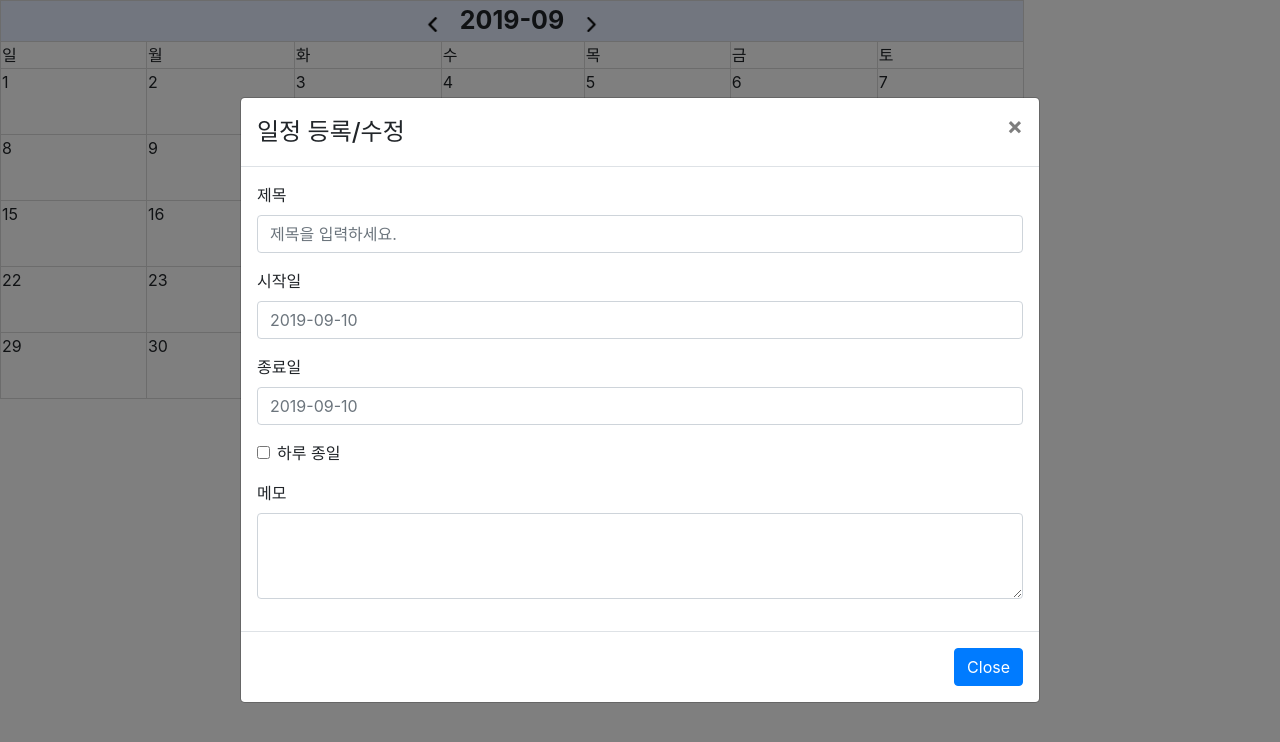
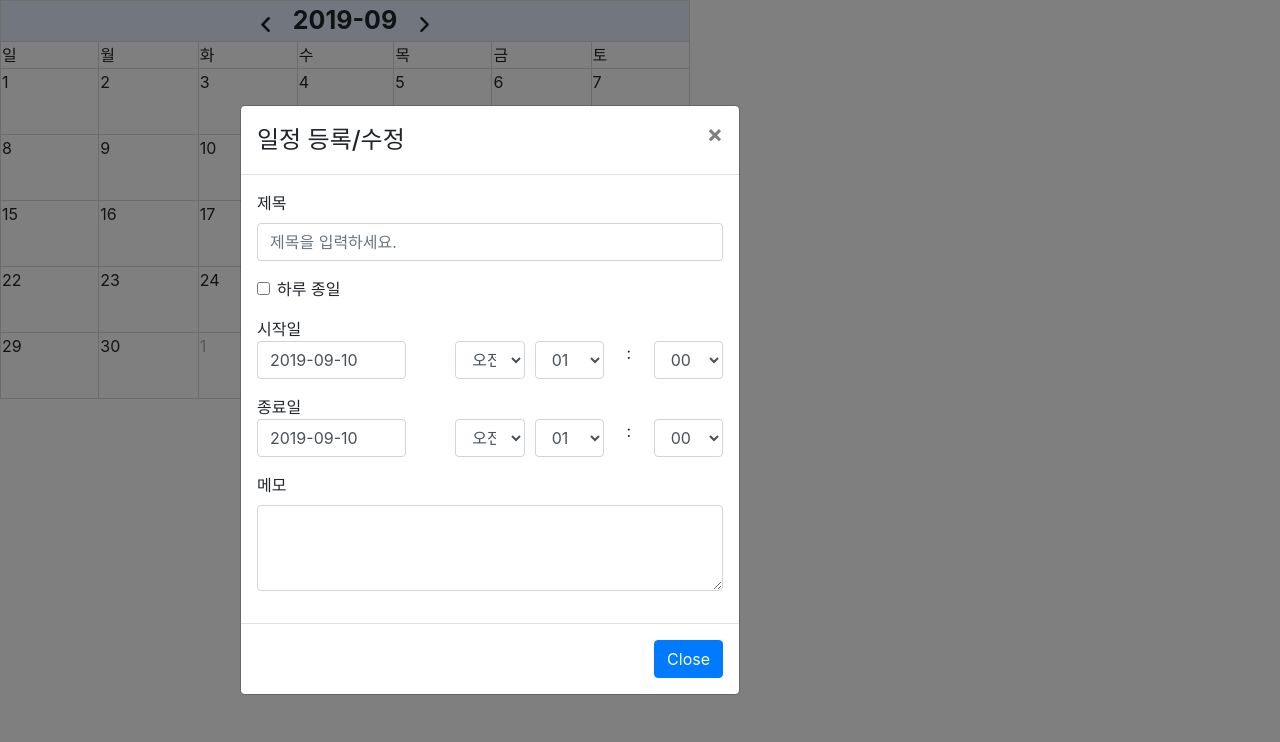
Before and after one commit to jyynkr92/calendar_schedule, a React (Create React App) app: page / in a window 1280 px wide. Both pictures are taken after a click on the element "10". Shown: the top 742 px of the page. Built offline with nearby package versions, Linux system fonts and the light colour scheme.

Commit message:
hour and minute option with for loop and design with col-md

```diff
--- a/package.json
+++ b/package.json
@@ -3,10 +3,16 @@
   "version": "0.1.0",
   "private": true,
   "dependencies": {
+    "antd": "^3.23.6",
     "bootstrap": "^4.3.1",
+    "moment": "^2.24.0",
     "react": "^16.9.0",
     "react-bootstrap": "^1.0.0-beta.14",
+    "react-bootstrap-date-picker": "^5.1.0",
+    "react-datepicker": "^2.9.6",
+    "react-day-picker": "^7.3.2",
     "react-dom": "^16.9.0",
+    "react-input-calendar": "^0.5.4",
     "react-redux": "^7.1.1",
     "react-scripts": "3.1.2",
     "redux": "^4.0.4",
--- a/src/App.css
+++ b/src/App.css
@@ -1,5 +1,5 @@
 .calendar {
-  width: 80%;
+  width: 690px;
   border-collapse: collapse;
 }
 .calendar td,
@@ -37,3 +37,29 @@
 .month_select {
   text-align: center;
 }
+
+.datepicker_div input {
+  display: block;
+  width: 100%;
+  height: calc(1.5em + 0.75rem + 2px);
+  padding: 0.375rem 0.75rem;
+  font-size: 1rem;
+  font-weight: 400;
+  line-height: 1.5;
+  color: #495057;
+  background-color: #fff;
+  background-clip: padding-box;
+  border: 1px solid #ced4da;
+  border-radius: 0.25rem;
+  transition: border-color 0.15s ease-in-out, box-shadow 0.15s ease-in-out;
+}
+
+.modal-content {
+  width: 500px !important;
+  height: 590px;
+}
+
+#endTime_separator,
+#startTime_separator {
+  text-align: center;
+}
--- a/src/components/CustomModal.js
+++ b/src/components/CustomModal.js
@@ -1,5 +1,9 @@
 import React from "react";
-import { Modal, Form, Button } from "react-bootstrap";
+import { Modal, Form, Button, Col } from "react-bootstrap";
+import DayPickerInput from "react-day-picker/DayPickerInput";
+import "react-day-picker/lib/style.css";
+import "moment/locale/ko";
+import MomentLocaleUtils from "react-day-picker/moment";
 
 const CustomModal = ({ modalDate, show, onHide }) => {
   return (
@@ -21,17 +25,93 @@ const CustomModal = ({ modalDate, show, onHide }) => {
             <Form.Label>제목</Form.Label>
             <Form.Control type="text" placeholder="제목을 입력하세요." />
           </Form.Group>
-          <Form.Group>
-            <Form.Label>시작일</Form.Label>
-            <Form.Control type="text" placeholder={modalDate} />
-          </Form.Group>
-          <Form.Group>
-            <Form.Label>종료일</Form.Label>
-            <Form.Control type="text" placeholder={modalDate} />
-          </Form.Group>
           <Form.Group controlId="formBasicCheckbox">
             <Form.Check type="checkbox" label="하루 종일" />
           </Form.Group>
+          <div>시작일</div>
+          <Form.Row>
+            <Form.Group md="4" as={Col}>
+              <div className="datepicker_div">
+                <DayPickerInput
+                  id="startDate"
+                  value={modalDate}
+                  placeholder={modalDate}
+                  dayPickerProps={{
+                    locale: "ko",
+                    localeUtils: MomentLocaleUtils
+                  }}
+                />
+              </div>
+            </Form.Group>
+            <Form.Group md="1" as={Col}>
+              &nbsp;
+            </Form.Group>
+            <Form.Group md="2" as={Col} controlId="startTime_ampm">
+              <Form.Control as="select">
+                <option>오전</option>
+                <option>오후</option>
+              </Form.Control>
+            </Form.Group>
+            <Form.Group md="2" as={Col} controlId="startTime_hour">
+              <Form.Control as="select">
+                {[...Array(12)].map((x, i) => (
+                  <option> {i + 1 < 10 ? "0" + (i + 1) : i + 1} </option>
+                ))}
+              </Form.Control>
+            </Form.Group>
+            <Form.Group md="1" as={Col} id="startTime_separator">
+              :
+            </Form.Group>
+            <Form.Group md="2" as={Col} controlId="startTime_minute">
+              <Form.Control as="select">
+                {[...Array(12)].map((x, i) => (
+                  <option> {i * 5 < 10 ? "0" + i * 5 : i * 5} </option>
+                ))}
+              </Form.Control>
+            </Form.Group>
+          </Form.Row>
+          <div>종료일</div>
+          <Form.Row>
+            <Form.Group md="4" as={Col}>
+              <div className="datepicker_div">
+                <DayPickerInput
+                  id="endDate"
+                  value={modalDate}
+                  placeholder={modalDate}
+                  dayPickerProps={{
+                    locale: "ko",
+                    localeUtils: MomentLocaleUtils
+                  }}
+                />
+              </div>
+            </Form.Group>
+            <Form.Group md="1" as={Col}>
+              &nbsp;
+            </Form.Group>
+            <Form.Group md="2" as={Col} controlId="endTime_ampm">
+              <Form.Control as="select">
+                <option>오전</option>
+                <option>오후</option>
+              </Form.Control>
+            </Form.Group>
+            <Form.Group as={Col} md="2" controlId="endTime_hour">
+              <Form.Control as="select">
+                {[...Array(12)].map((x, i) => (
+                  <option> {i + 1 < 10 ? "0" + (i + 1) : i + 1} </option>
+                ))}
+              </Form.Control>
+            </Form.Group>
+            <Form.Group md="1" as={Col} id="endTime_separator">
+              :
+            </Form.Group>
+            <Form.Group md="2" as={Col} controlId="endTime_minute">
+              <Form.Control as="select">
+                {[...Array(12)].map((x, i) => (
+                  <option> {i * 5 < 10 ? "0" + i * 5 : i * 5} </option>
+                ))}
+              </Form.Control>
+            </Form.Group>
+          </Form.Row>
           <Form.Group>
             <Form.Label>메모</Form.Label>
             <Form.Control as="textarea" rows="3" />
```
Also changed, not shown: 2 other files (tests, documents, lock files or other folders).
